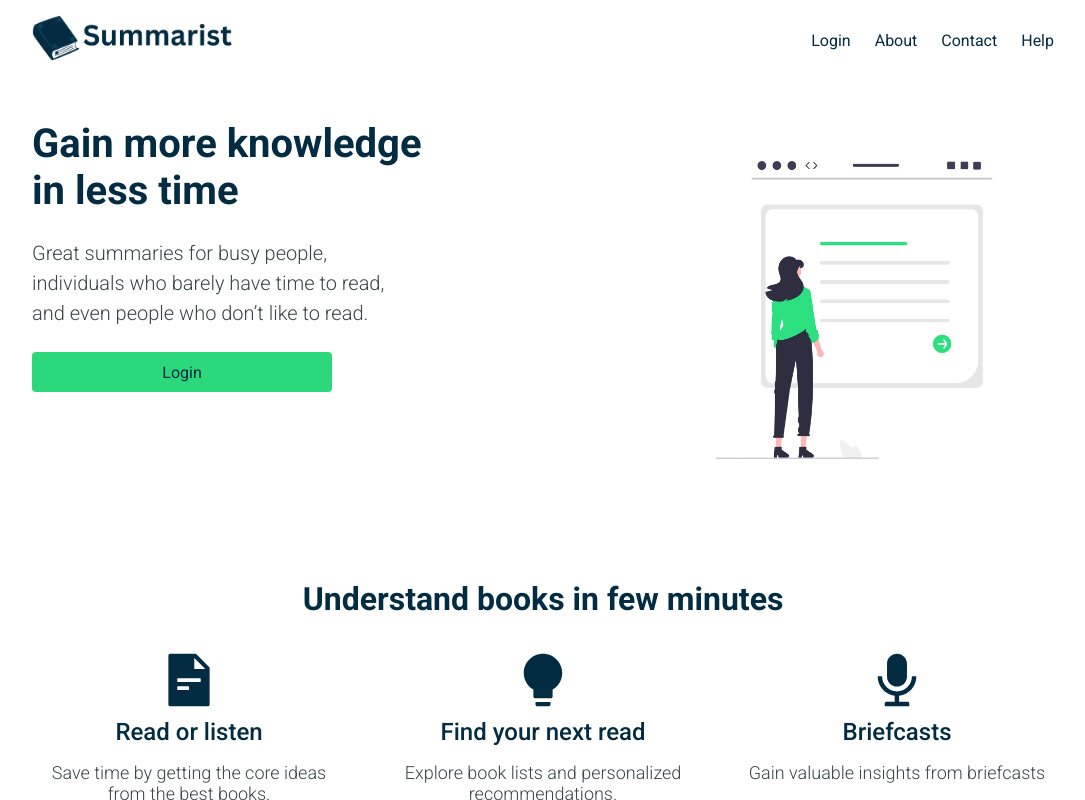
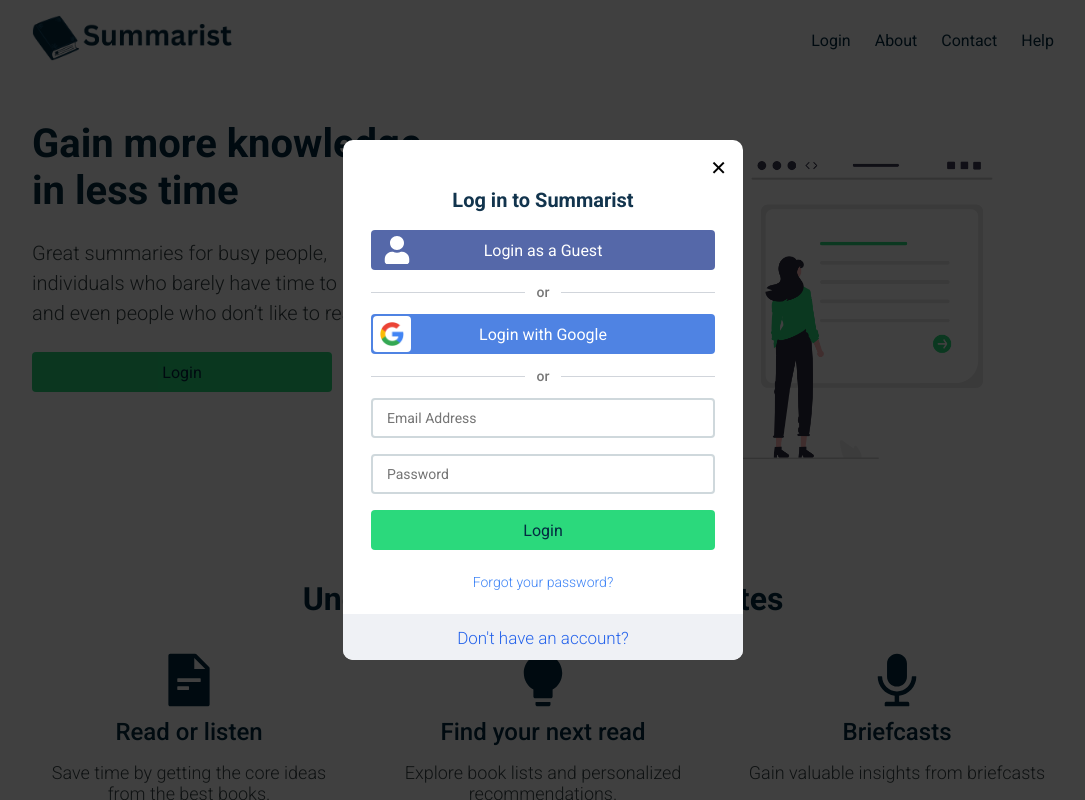
Before and after one commit to ESchwenker/advanced-internship, a Next.js app: page / in a window 1280 px wide. Both pictures are taken after a click on the item "Login". Shown: the top 800 px of the page, without its empty margins (97-1182 px from the left). Built offline with nearby package versions, Linux system fonts and the light colour scheme.

Commit message:
modal work

```diff
--- a/app/globals.css
+++ b/app/globals.css
@@ -461,11 +461,13 @@ button:disabled {
 }
 
 .modal__content {
-  width: 420px;
+  width: 400px;
+  height: 520px;
   padding: 0 28px;
   background: white;
   border-radius: 10px;
   position: relative;
+  overflow: hidden;
 }
 
 .modal__close {
@@ -482,7 +484,7 @@ button:disabled {
   text-align: center;
   margin-bottom: 18px;
   margin-top: 48px;
-  font-size: 22px;
+  font-size: 20px;
   font-weight: 600;
   color: #12344d;
 }
@@ -490,8 +492,8 @@ button:disabled {
 .modal__guest-btn,
 .modal__google-btn {
   width: 100%;
-  padding: 14px;
-  border-radius: 6px;
+  height: 40px;
+  border-radius: 4px;
   border: none;
   cursor: pointer;
   font-size: 16px;
@@ -508,8 +510,9 @@ button:disabled {
 
 .modal__guest-icon {
   position: absolute;
+  margin-top: 6px;
   left: 12px;
-  font-size: 24px;
+  font-size: 28px;
 }
 
 .modal__google-btn {
@@ -528,11 +531,11 @@ button:disabled {
 
 .modal__google-wrapper {
   position: absolute;
-  left: 4px;
+  left: 2px;
   width: 38px;
-  height: 38px;
+  height: 36px;
   background: white;
-  border-radius: 6px;
+  border-radius: 4px;
   display: flex;
   align-items: center;
   justify-content: center;
@@ -545,6 +548,8 @@ button:disabled {
 .modal__divider {
   display: flex;
   align-items: center;
+  font-size: 14px;
+  font-weight: 500;
   margin: 14px 0;
   width: 100%;
 }
@@ -564,11 +569,13 @@ button:disabled {
 
 .modal__form input {
   width: 100%;
+  height: 40px;
   padding: 14px;
   margin-bottom: 4px;
-  border-radius: 6px;
+  border-radius: 4px;
   border: 2px solid #cfd8dc;
-  font-size: 16px;
+  font-size: 14px;
+  margin-bottom: 16px;
 }
 
 .modal__login-btn {
@@ -577,18 +584,27 @@ button:disabled {
 
 .modal__forgot {
   text-align: center;
-  margin-top: 16px;
+  font-size: 14px;
+  font-weight: 300;
+  margin-top: 24px;
   color: #3b82f6;
   cursor: pointer;
 }
 
 .modal__signup {
   margin-top: 18px;
-  padding: 16px;
-  background: #e5e7eb;
+  padding: 14px;
+  margin: 24px -32px -32px -32px;
+  color: #2563eb;
+  background: #eff1f5;
   text-align: center;
-  color: #2563eb;
   font-size: 17px;
+  font-weight: 300;
+  cursor: pointer;
+}
+
+.modal__signup:hover {
+  background-color: #dbe3f3;
 }
 
 /* DASHBOARD */
@@ -618,10 +634,16 @@ button:disabled {
 
 /* ---------- SEARCH BAR ---------- */
 
+.dashboardHeader__searchWrapper{
+  position:relative;
+  width:320px;
+  margin-left: auto;
+}
+
 .dashboardHeader__search {
+  position: relative;
   display: flex;
   margin-left: auto;
-  width: 320px;
   height: 40px;
   background: #f9fafb;
   border: 2px solid #e5e7eb;
@@ -654,6 +676,70 @@ button:disabled {
 .dashboardHeader__icon {
   font-size: 20px;
   color: #0f2d3f;
+}
+
+.header{
+  position:relative;
+}
+
+.searchDropdown{
+  position:absolute;
+  top:220%;
+  left:-120;
+  width: 140%;
+  padding: 16px;
+  background:white;
+  border-radius:4px;
+  box-shadow: 0 0 6px rgba(0,0,0,.20);
+  z-index:100;
+}
+
+.searchItem{
+  display:flex;
+  gap:16px;
+  padding:18px;
+  text-decoration:none;
+  color:inherit;
+}
+
+.search-img {
+  height: 80px;
+  width: 80px;
+}
+
+.searchItem:hover{
+  background:#eef4fa;
+}
+
+.searchTitle{
+  font-size:16px;
+  font-weight:500;
+  margin-bottom: 8px;
+}
+
+.searchAuthor{
+  font-size: 14px;
+  font-weight: 300;
+  color:#6b7280;
+}
+
+.search-time {
+  display: flex;
+  align-items: center;
+  gap: 4px;
+  margin-top:8px;
+  font-size:14px;
+  font-weight: 300;
+  color:#6b7280;
+}
+
+.searchEmpty{
+  padding:22px;
+  font-size:18px;
+}
+
+.searchItem + .searchItem{
+  border-top:1px solid #e5e7eb;
 }
 
 .sidebar {
--- a/components/LoginModal.tsx
+++ b/components/LoginModal.tsx
@@ -1,61 +1,52 @@
-"use client"
+"use client";
 
-import { useState } from "react"
-import { useRouter } from "next/navigation"
-import { FaUser } from "react-icons/fa"
-import { useAuth } from "@/context/AuthContext"
+import { useState } from "react";
+import { useRouter } from "next/navigation";
+import { FaUser } from "react-icons/fa";
+import { useAuth } from "@/context/AuthContext";
 
 interface Props {
-  isOpen: boolean
-  onClose: () => void
+  isOpen: boolean;
+  onClose: () => void;
 }
 
 export default function LoginModal({ isOpen, onClose }: Props) {
-  const router = useRouter()
+  const router = useRouter();
 
-  const [email, setEmail] = useState("")
-  const [password, setPassword] = useState("")
-  const { login, loginAsGuest } = useAuth()
+  const [email, setEmail] = useState("");
+  const [password, setPassword] = useState("");
+  const { login, loginAsGuest } = useAuth();
 
-  if (!isOpen) return null
+  if (!isOpen) return null;
 
   function handleLogin(e: React.FormEvent) {
-    e.preventDefault()
+    e.preventDefault();
 
-    login(email)
-    router.push("/dashboard")
-    onClose()
+    login(email);
+    router.push("/dashboard");
+    onClose();
   }
 
   return (
     <div className="modal__overlay">
-
       <div className="modal__content">
-
-        <button
-          className="modal__close"
-          onClick={onClose}
-        >
+        <button className="modal__close" onClick={onClose}>
           ✕
         </button>
 
-        <h2 className="modal__title">
-          Log in to Summarist
-        </h2>
+        <h2 className="modal__title">Log in to Summarist</h2>
 
         <button
           className="modal__guest-btn"
           onClick={() => {
-            loginAsGuest()
-            router.push("/dashboard")
+            loginAsGuest();
+            router.push("/dashboard");
           }}
         >
           <div className="modal__guest-icon">
             <FaUser />
           </div>
-            <span className="modal__btn-text">
-                Login as a Guest
-            </span>
+          <span className="modal__btn-text">Login as a Guest</span>
         </button>
 
         <div className="modal__divider">
@@ -66,20 +57,14 @@ export default function LoginModal({ isOpen, onClose }: Props) {
           <div className="modal__google-wrapper">
             <img src="/google.png" alt="google" />
           </div>
-            <span className="modal__btn-text">
-                Login with Google
-            </span>
+          <span className="modal__btn-text">Login with Google</span>
         </button>
 
         <div className="modal__divider">
           <span>or</span>
         </div>
 
-        <form
-          onSubmit={handleLogin}
-          className="modal__form"
-        >
-
+        <form onSubmit={handleLogin} className="modal__form">
           <input
             type="email"
             placeholder="Email Address"
@@ -96,25 +81,14 @@ export default function LoginModal({ isOpen, onClose }: Props) {
             required
           />
 
-          <button
-            type="submit"
-            className="btn modal__login-btn"
-          >
+          <button type="submit" className="btn modal__login-btn">
             Login
           </button>
-
         </form>
 
-        <p className="modal__forgot">
-          Forgot your password?
-        </p>
-
-        <div className="modal__signup">
-          Don't have an account?
+        <p className="modal__forgot">Forgot your password?</p>
+        <div className="modal__signup">Don't have an account?</div>
       </div>
-
     </div>
-
-    </div>
-  )
+  );
 }
--- a/components/Navbar.tsx
+++ b/components/Navbar.tsx
@@ -1,6 +1,5 @@
 "use client"
 
-import { useAuth } from "@/context/AuthContext"
 import Link from "next/link"
 
 
@@ -10,7 +9,6 @@ interface Props {
 
 export default function Navbar({ openLogin }: Props) {
 
-  const { user, logout } = useAuth()
 
   return (
     <nav className="nav">
@@ -22,27 +20,21 @@ export default function Navbar({ openLogin }: Props) {
 
         <ul className="nav__list--wrapper">
 
-          {!user ? (
-            <>
-              <li className="nav__list nav__list--login">
-                Login
-              </li>
+          <li className="nav__list nav__list--login" onClick={openLogin}>
+            Login
+          </li>
 
-              <li className="nav__list nav__list--mobile">About</li>
-              <li className="nav__list nav__list--mobile">Contact</li>
-              <li className="nav__list nav__list--mobile">Help</li>
-            </>
-          ) : (
-            <>
-              <li className="nav__list">
-                Dashboard
-              </li>
+          <li className="nav__list nav__list--mobile">
+            <Link href="/about">About</Link>
+          </li>
 
-              <li className="nav__list">
-                Logout
-              </li>
-            </>
-          )}
+          <li className="nav__list nav__list--mobile">
+            <Link href="/contact">Contact</Link>
+          </li>
+
+          <li className="nav__list nav__list--mobile">
+            <Link href="/help">Help</Link>
+          </li>
 
         </ul>
 
--- a/context/AuthContext.tsx
+++ b/context/AuthContext.tsx
@@ -1,6 +1,7 @@
 "use client"
 
 import { createContext, useContext, useState, useEffect, ReactNode } from "react"
+import { useRouter } from "next/navigation"
 
 type User = {
   email?: string
@@ -10,7 +11,8 @@ type User = {
 type AuthContextType = {
   user: User
   loading: boolean
-  login: (email: string) => void
+  login: (email: string, password: string) => string | null
+  register: (email: string, password: string) => string | null
   loginAsGuest: () => void
   logout: () => void
 }
@@ -18,46 +20,97 @@ type AuthContextType = {
 const AuthContext = createContext<AuthContextType | undefined>(undefined)
 
 export function AuthProvider({ children }: { children: ReactNode }) {
+
   const [user, setUser] = useState<User>(null)
   const [loading, setLoading] = useState(true)
+  const router = useRouter()
 
   useEffect(() => {
     const storedUser = localStorage.getItem("user")
-
-    if (storedUser) {
-      setUser(JSON.parse(storedUser))
-    }
-
+    if (storedUser) setUser(JSON.parse(storedUser))
     setLoading(false)
   }, [])
 
-  function login(email: string) {
+  // ✅ VALIDATION
+  function validate(email:string,password:string){
+
+    if(!email.includes("@")) return "Invalid email"
+    if(password.length < 6) return "Short password"
+
+    return null
+  }
+
+  // ✅ LOGIN
+  function login(email: string, password: string){
+
+    if(!email.includes("@")) return "Invalid email"
+
+    const storedPass = localStorage.getItem("account_"+email)
+
+    if(!storedPass || storedPass !== password){
+      return "User not found"
+    }
+
     const newUser = { email }
 
     setUser(newUser)
     localStorage.setItem("user", JSON.stringify(newUser))
+
+    router.push("/for-you")
+
+    return null
   }
 
-  function loginAsGuest() {
+  // ✅ REGISTER
+  function register(email:string,password:string){
+
+    const err = validate(email,password)
+    if(err) return err
+
+    localStorage.setItem("account_"+email,password)
+
+    const newUser = { email }
+
+    setUser(newUser)
+    localStorage.setItem("user", JSON.stringify(newUser))
+
+    router.push("/for-you")
+
+    return null
+  }
+
+  // ✅ GUEST LOGIN
+  function loginAsGuest(){
+
     const guestUser = { isGuest: true }
 
     setUser(guestUser)
     localStorage.setItem("user", JSON.stringify(guestUser))
+
+    router.push("/for-you")
   }
 
-  function logout() {
+  function logout(){
     setUser(null)
     localStorage.removeItem("user")
   }
 
   return (
-    <AuthContext.Provider value={{ user, loading, login, loginAsGuest, logout }}>
+    <AuthContext.Provider value={{
+      user,
+      loading,
+      login,
+      register,
+      loginAsGuest,
+      logout
+    }}>
       {children}
     </AuthContext.Provider>
   )
 }
 
-export function useAuth() {
+export function useAuth(){
+
   const context = useContext(AuthContext)
 
   if (!context) {
```
Also changed, not shown: app/dashboard/Header.tsx (+120 -14 lines), app/dashboard/SelectedHero.tsx (+6 -5 lines), lib/utils.ts (+10 -4 lines). Lines whose indentation alone changed are shown as unchanged.
